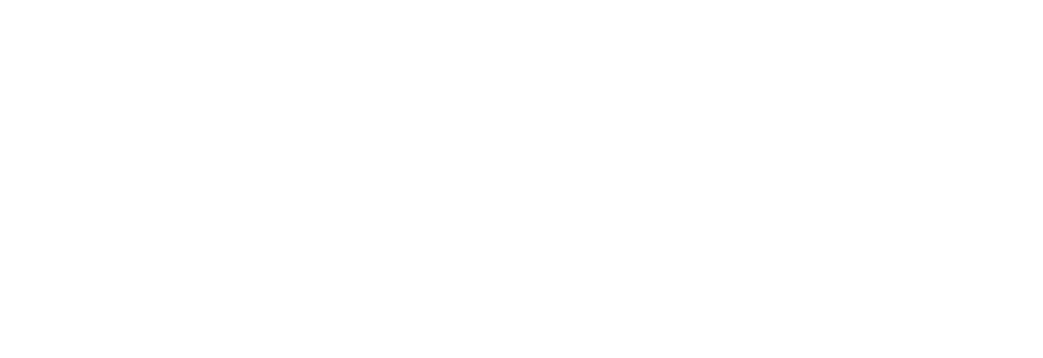
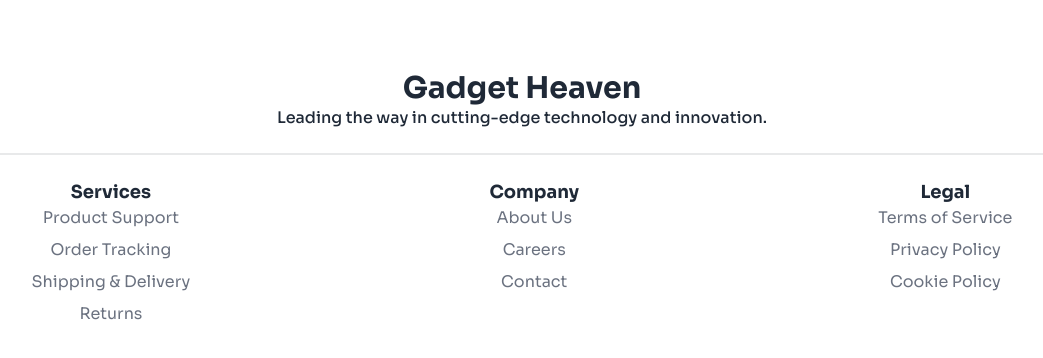
Before and after one commit to programming-hero-web-course-4/b10a8-gadget-heaven-fmahadihasan1, a React (Vite) app: page / in a window 1280 px wide. Shown: the part 4689-5047 px from the top of the page, without its empty margins (118-1161 px from the left). Before the commit the page ends 4583 px from the top, so only its background shows below. Built offline with nearby package versions, Linux system fonts and the light colour scheme.

Commit message:
footer added

```diff
--- a/src/App.jsx
+++ b/src/App.jsx
@@ -1,11 +1,13 @@
 import { Outlet } from "react-router-dom";
 import Header from "./Components/Header/Header";
+import Footer from "./Components/Footer/Footer";
 
 function App() {
   return (
     <>
       <Header></Header>
       <Outlet></Outlet>
+      <Footer></Footer>
     </>
   );
 }
--- /dev/null
+++ b/src/Components/Footer/Footer.jsx
@@ -0,0 +1,42 @@
+const Footer = () => {
+  return (
+    <footer className="mt-20 py-24 ">
+      <section className=" max-w-7xl mx-auto">
+        <div className="text-center">
+          <h1 className="font-bold text-3xl">Gadget Heaven</h1>
+          <p className="font-medium text-base">Leading the way in cutting-edge technology and innovation.</p>
+        </div>
+        <div className="divider"></div>
+        <div className="flex justify-around text-center">
+          <div>
+            <h4 className="font-bold text-lg">Services</h4>
+            <ul className="font-normal text-base text-gray-500 space-y-2">
+              <li className="hover:underline cursor-pointer">Product Support </li>
+              <li className="hover:underline cursor-pointer">Order Tracking</li>
+              <li className="hover:underline cursor-pointer">Shipping & Delivery</li>
+              <li className="hover:underline cursor-pointer">Returns</li>
+            </ul>
+          </div>
+          <div>
+          <h4 className="font-bold text-lg">Company</h4>
+          <ul className="font-normal text-base text-gray-500 space-y-2">
+              <li className="hover:underline cursor-pointer">About Us</li>
+              <li className="hover:underline cursor-pointer">Careers</li>
+              <li className="hover:underline cursor-pointer">Contact</li>
+            </ul>
+          </div>
+          <div>
+          <h4 className="font-bold text-lg">Legal</h4>
+          <ul className="font-normal text-base text-gray-500 space-y-2">
+              <li className="hover:underline cursor-pointer">Terms of Service </li>
+              <li className="hover:underline cursor-pointer">Privacy Policy</li>
+              <li className="hover:underline cursor-pointer">Cookie Policy</li>
+            </ul>
+          </div>
+        </div>
+      </section>
+    </footer>
+  );
+};
+
+export default Footer;
```
